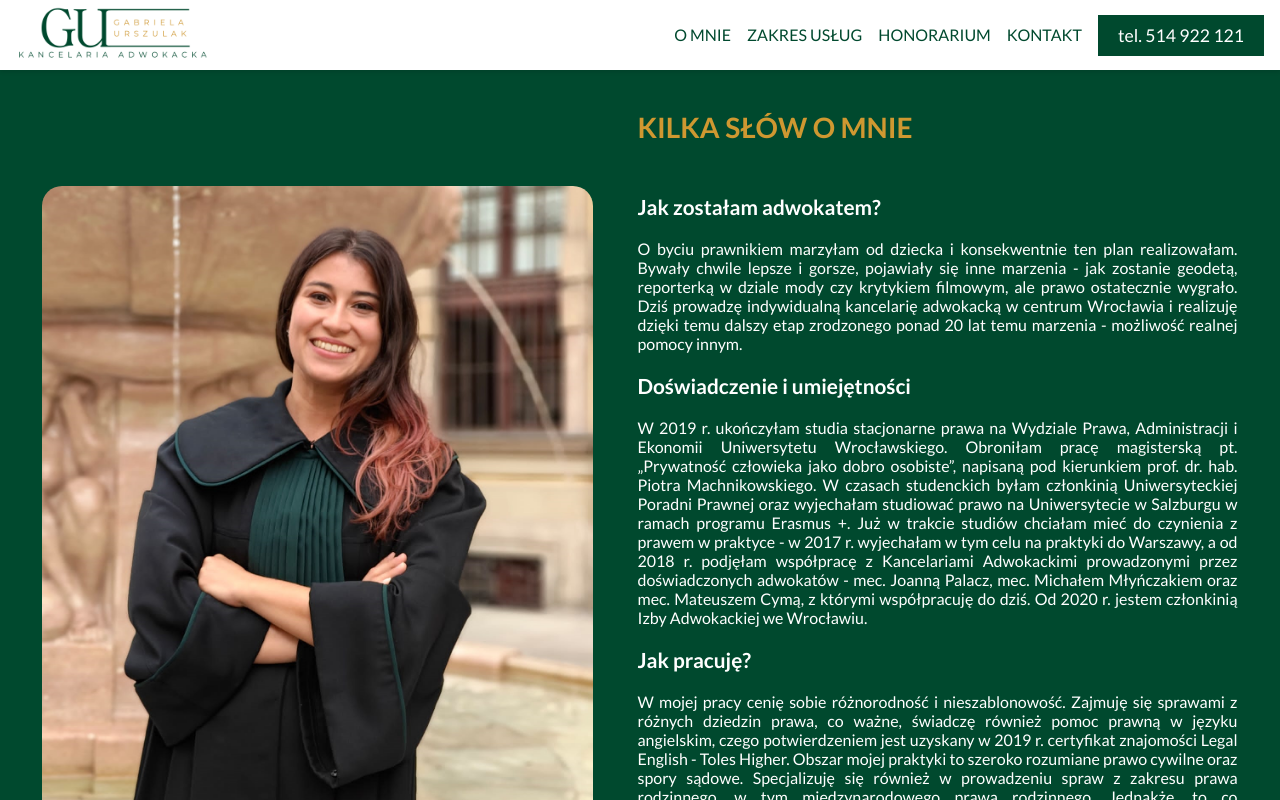
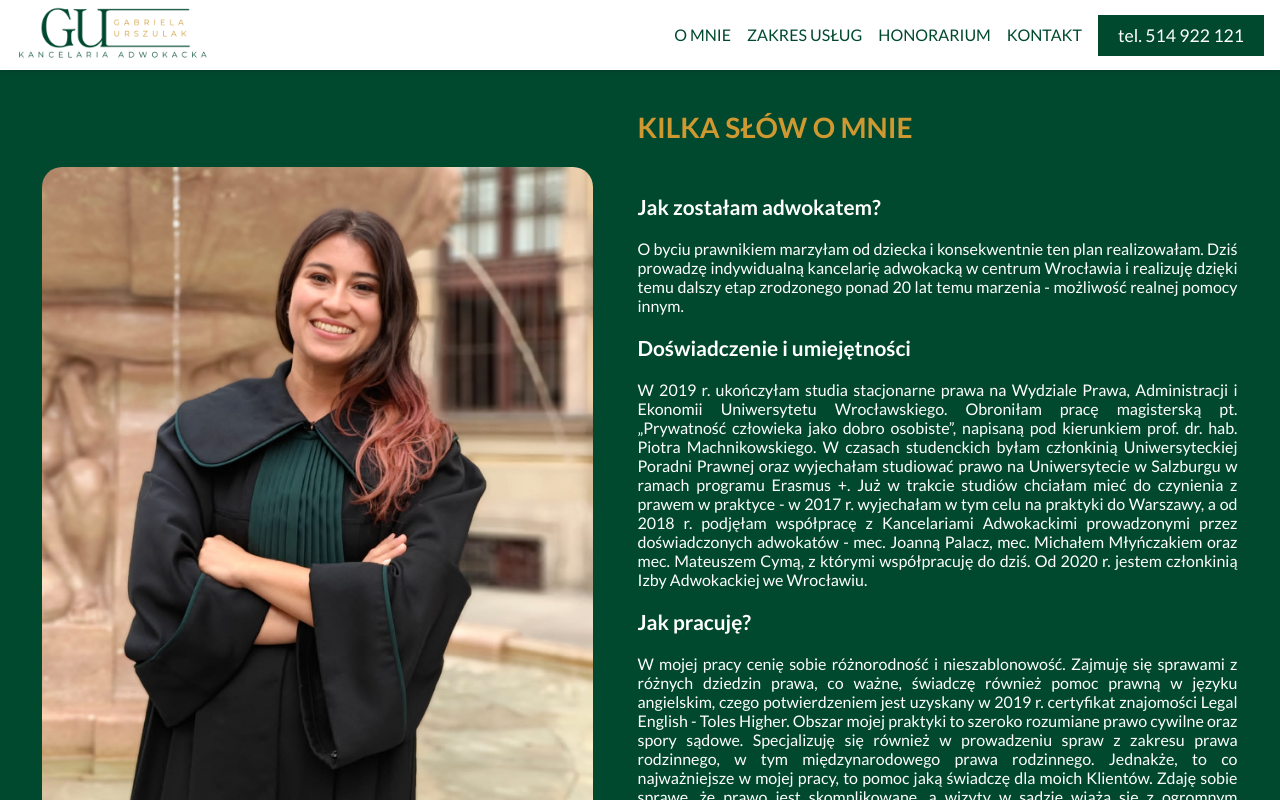
Before and after one commit to adrian-imiolo/gabrysia-site, a React (Vite) app: page / in a window 1280 px wide. Shown: the top 800 px of the page. Built offline with nearby package versions, Linux system fonts and the light colour scheme.

Commit message:
about update

```diff
--- a/src/components/About.tsx
+++ b/src/components/About.tsx
@@ -11,9 +11,7 @@ function About() {
         <div className="about-box">
           <h3>KILKA SŁÓW O MNIE</h3>
           <h5>Jak zostałam adwokatem?</h5>
-          <p>O byciu prawnikiem marzyłam od dziecka i konsekwentnie ten plan realizowałam. Bywały chwile
-          lepsze i gorsze, pojawiały się inne marzenia - jak zostanie geodetą, reporterką w dziale mody czy
-          krytykiem filmowym, ale prawo ostatecznie wygrało. Dziś prowadzę indywidualną kancelarię
+          <p>O byciu prawnikiem marzyłam od dziecka i konsekwentnie ten plan realizowałam. Dziś prowadzę indywidualną kancelarię
           adwokacką w centrum Wrocławia i realizuję dzięki temu dalszy etap zrodzonego ponad 20 lat temu
           marzenia - możliwość realnej pomocy innym.</p>
           <h5>Doświadczenie i umiejętności</h5>
--- a/src/components/Contact.tsx
+++ b/src/components/Contact.tsx
@@ -14,6 +14,7 @@ function Contact() {
             <p>NIP 8982299067</p>
             <p>REGON 526686830</p>
             <br />
+    <div>
 
             <p>Kancelaria mieści się w ścisłym centrum Wrocławia, w bezpośrednim sąsiedztwie sądów, prokuratur,
 oraz Aresztu Śledczego.</p>
@@ -34,6 +35,7 @@ Na spotkania zapraszam od poniedziałku do piątku między 9 a 17, najlepiej po
 telefonicznym uzgodnieniu terminu. Dostosuję się również do innych zaproponowanych terminów i
 godzin spotkań.
 </p>
+    </div>
             </div>
             <div className="email-info">
               <EmailForm />
```
